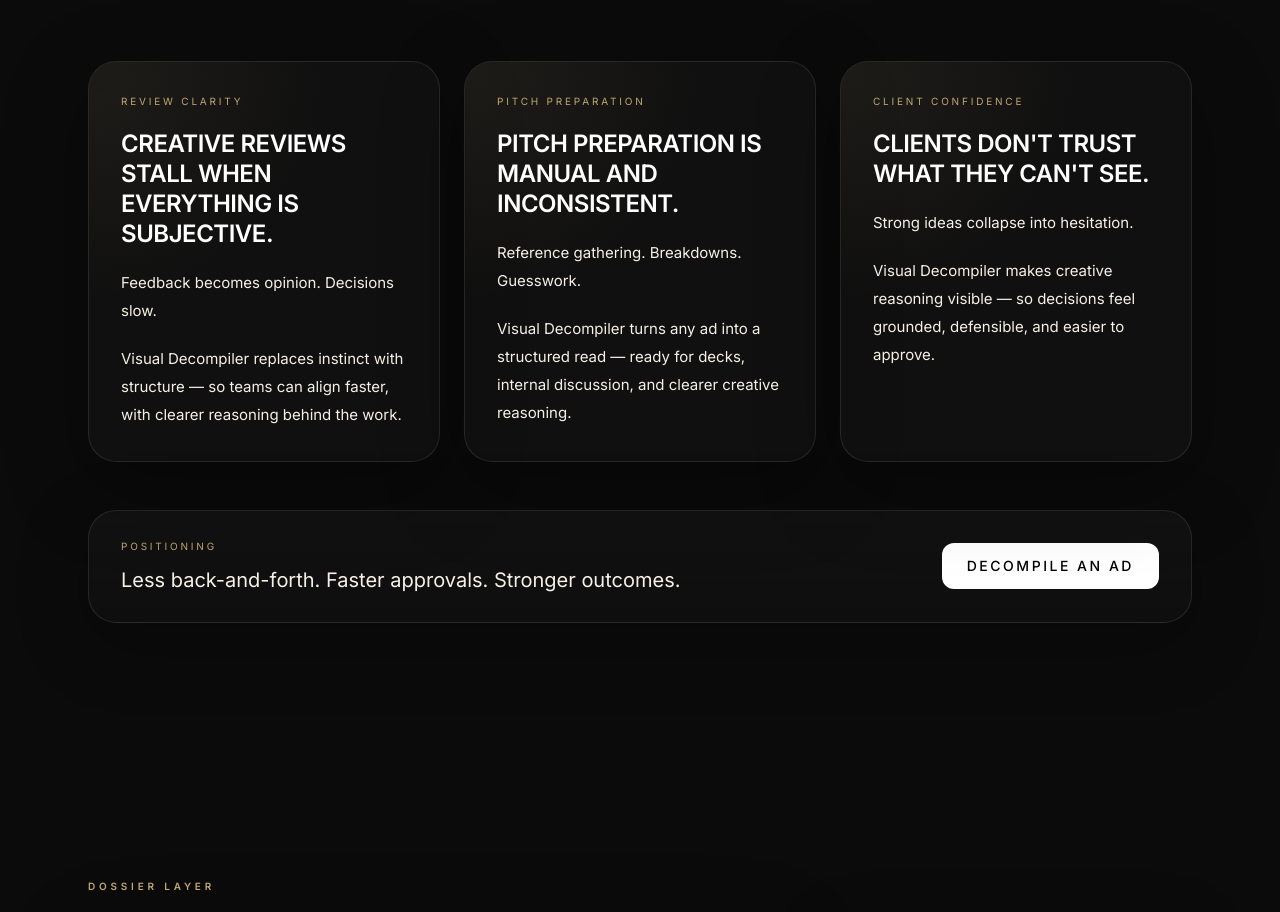
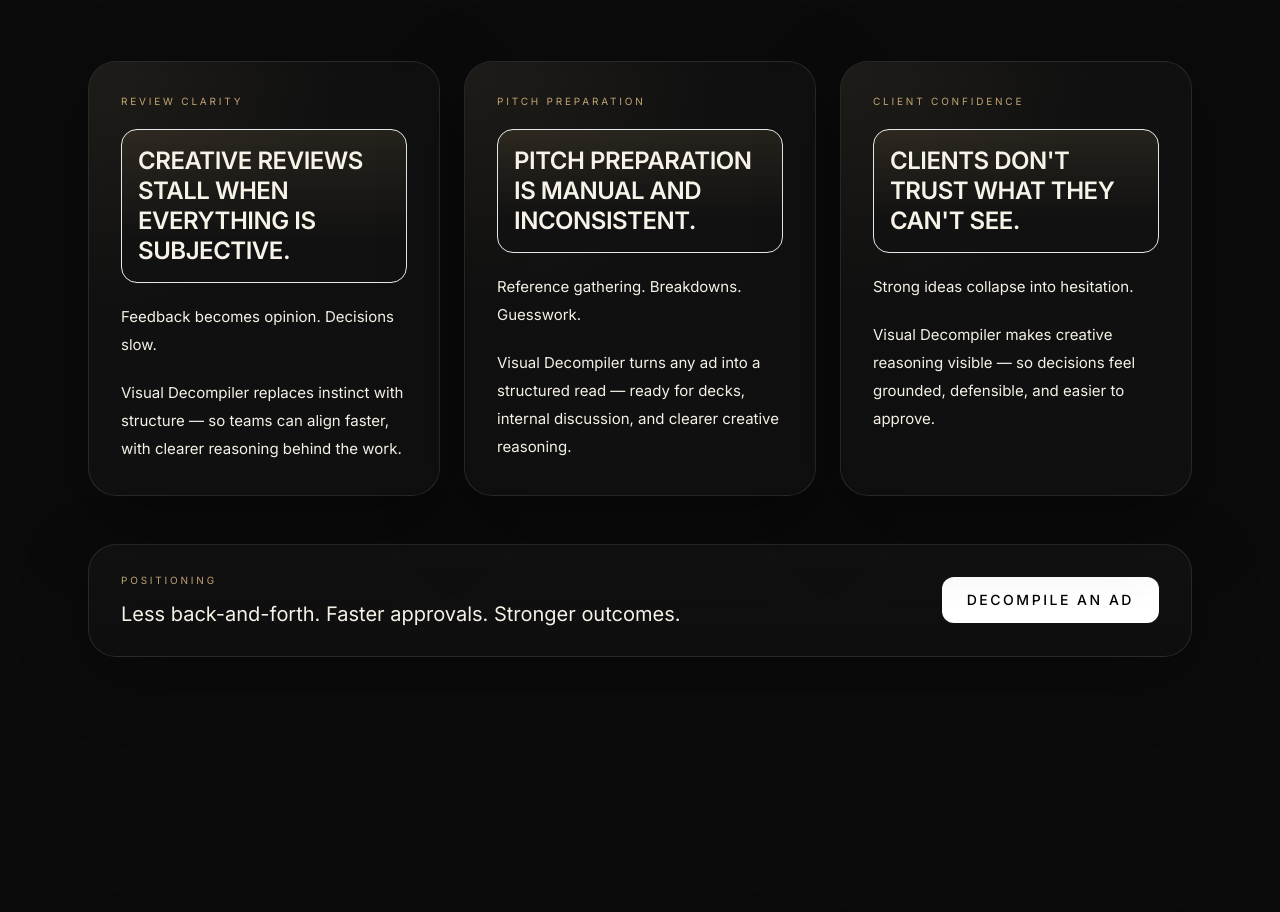
Before and after one commit to popvisly/visual-decompiler, a Next.js app: page / in a window 1280 px wide. Shown: the part 3763-4675 px from the top of the page. Built offline with nearby package versions, Linux system fonts and the light colour scheme; no server answers.

Commit message:
Highlight built-for-room card titles with premium title bands

```diff
--- a/src/components/marketing/BuiltForTheRoomSection.tsx
+++ b/src/components/marketing/BuiltForTheRoomSection.tsx
@@ -68,9 +68,11 @@ export default function BuiltForTheRoomSection() {
                             <div className="relative">
                                 <div className="text-[10px] uppercase tracking-[0.28em] text-[#C1A674]">{card.label}</div>
 
-                                <h3 className="mt-5 text-2xl font-semibold uppercase leading-tight tracking-[-0.02em] text-white">
-                                    {card.title}
-                                </h3>
+                                <div className="mt-5 rounded-2xl border border-[#C1A674]/28 bg-[linear-gradient(180deg,rgba(193,166,116,0.12),rgba(18,18,18,0.92)_72%)] px-4 py-4">
+                                    <h3 className="text-2xl font-semibold uppercase leading-tight tracking-[-0.02em] text-[#F8F3E9]">
+                                        {card.title}
+                                    </h3>
+                                </div>
 
                                 <p className="mt-5 text-sm leading-7 text-white/62 sm:text-[15px]">{card.lead}</p>
 
```
